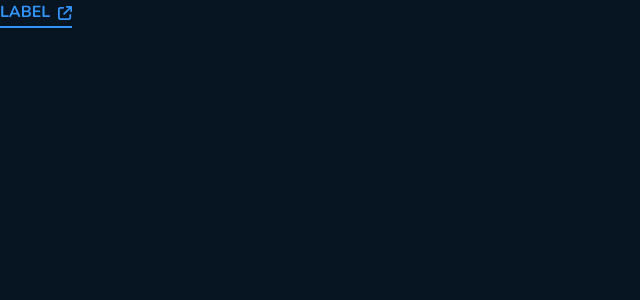
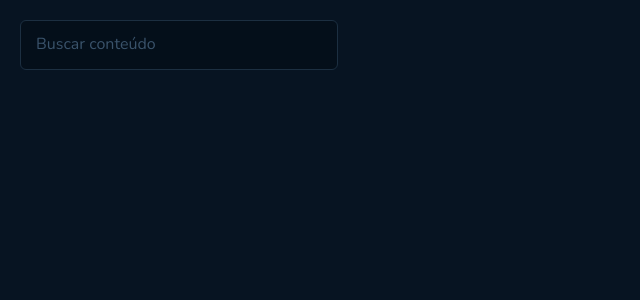
Before and after one commit to adonisamarante/github-blog-dsf, a React (Vite) app: page / in a window 1280 px wide. Shown: the top 300 px of the page, without its empty margins (0-640 px from the left). Built offline with nearby package versions, Linux system fonts and the light colour scheme.

Commit message:
feat: custom input component

```diff
--- a/src/App.tsx
+++ b/src/App.tsx
@@ -1,15 +1,15 @@
 import { ThemeProvider } from 'styled-components'
 import { defaultTheme } from './styles/themes/default'
 import { GlobalStyle } from './styles/global'
-import { Link } from './components'
+import { Input } from './components'
 
 function App() {
   return (
     <ThemeProvider theme={defaultTheme}>
       <GlobalStyle />
 
-      <div>
-        <Link title="Label" url="http://google.com" />
+      <div style={{ padding: '20px' }}>
+        <Input />
       </div>
     </ThemeProvider>
   )
--- /dev/null
+++ b/src/components/Input/index.tsx
@@ -0,0 +1,5 @@
+import { StyledInput } from './styles'
+
+export function Input() {
+  return <StyledInput placeholder="Buscar conteúdo" />
+}
--- /dev/null
+++ b/src/components/Input/styles.tsx
@@ -0,0 +1,20 @@
+import styled from 'styled-components'
+
+export const StyledInput = styled.input`
+  width: 19.85rem;
+  padding: calc(0.75rem - 1px) calc(1rem - 1px);
+
+  background-color: ${(props) => props.theme['base-input']};
+  border: 1px solid ${(props) => props.theme['base-border']};
+  border-radius: 6px;
+
+  color: ${(props) => props.theme['base-text']};
+
+  &::placeholder {
+    color: ${(props) => props.theme['base-label']};
+  }
+
+  &:focus {
+    border: 1px solid ${(props) => props.theme.blue};
+  }
+`
--- a/src/components/index.ts
+++ b/src/components/index.ts
@@ -1 +1,2 @@
 export * from './Link'
+export * from './Input'
```
